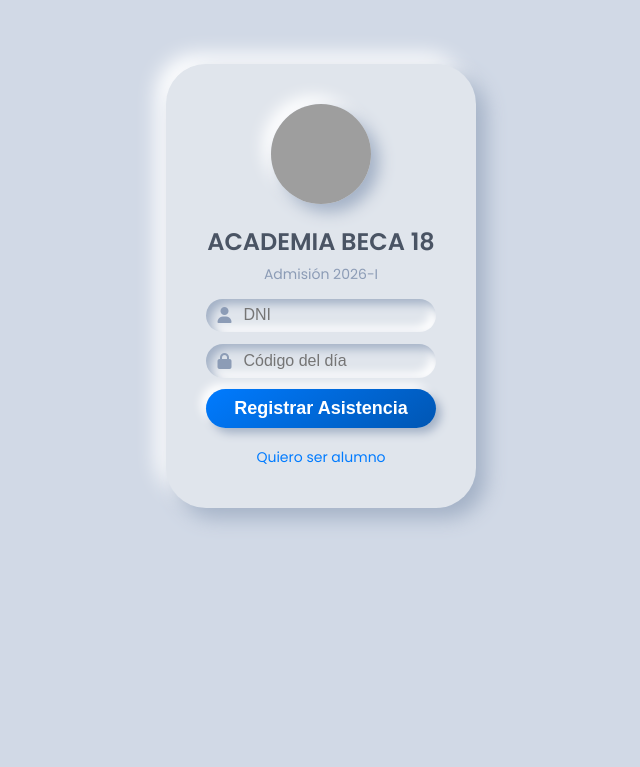
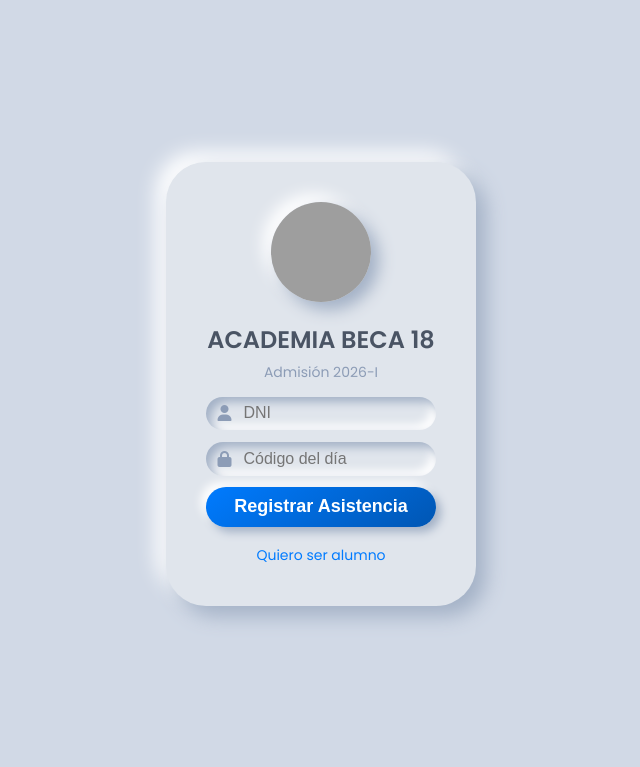
Before and after one commit to udepservicio/academia, a Flask app: page / in a window 1280 px wide. Shown: the top 767 px of the page, without its empty margins (319-959 px from the left). Run offline with Flask 3, Linux system fonts and the light colour scheme; grey boxes are pictures that could not be loaded.

Commit message:
Update Index.html

```diff
--- a/templates/Index.html
+++ b/templates/Index.html
@@ -23,7 +23,7 @@
             display: flex;
             justify-content: center;
             align-items: center;
-            min-height: 50vh;
+            min-height: 80vh;
             margin: 0;
             padding: 5%;
         }
```
